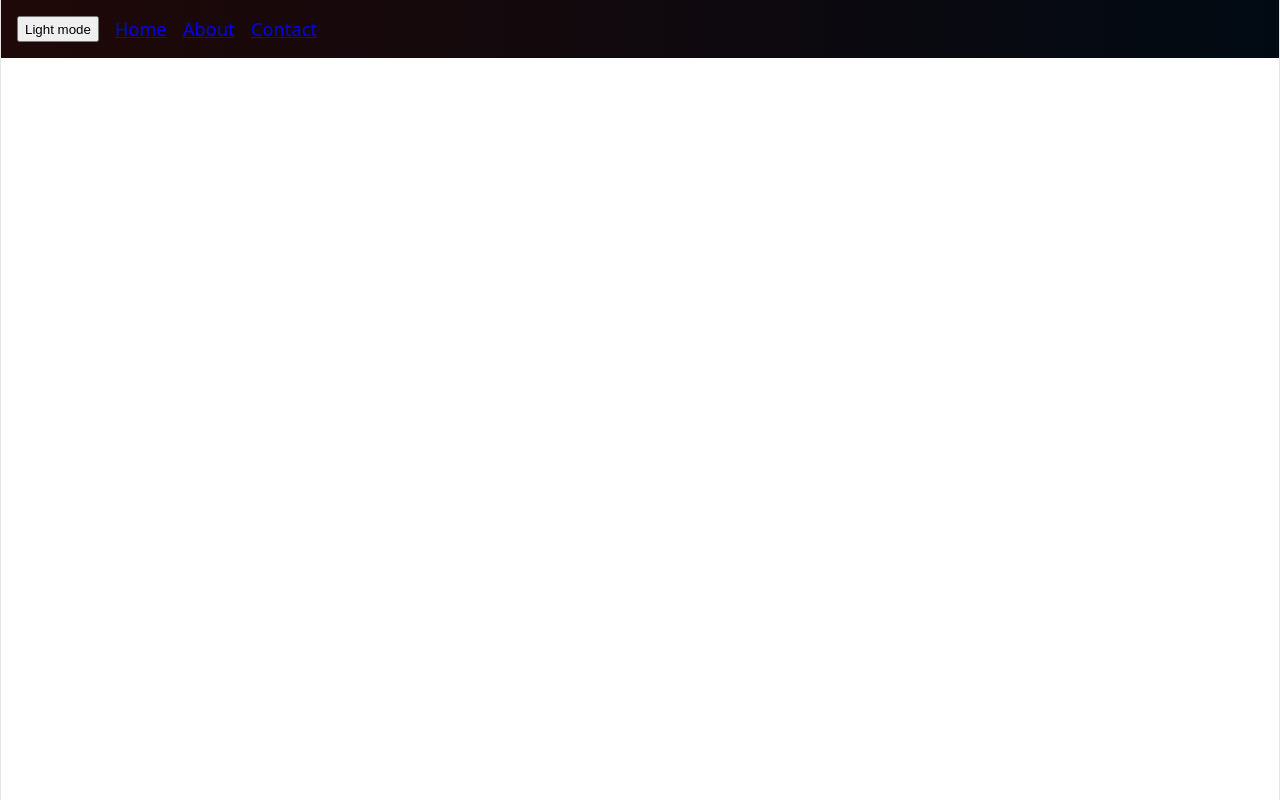
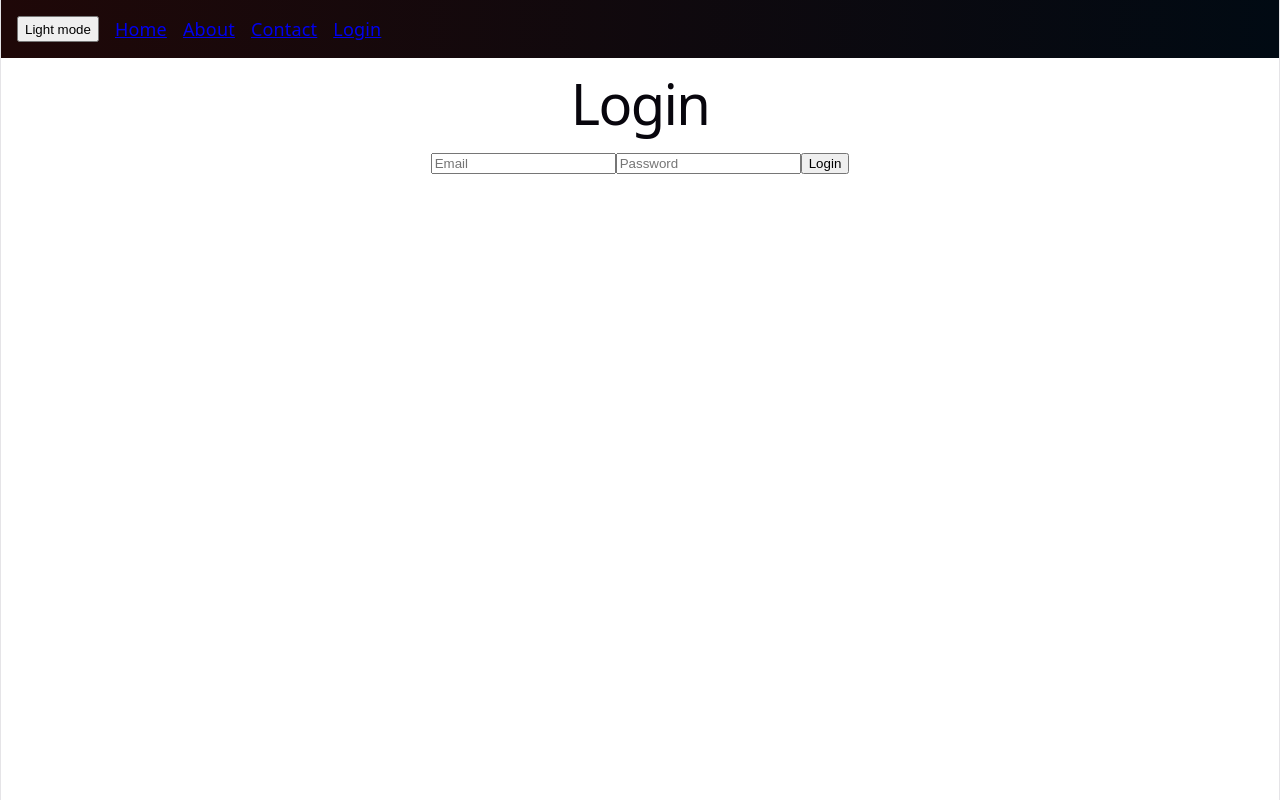
Before and after one commit to w9ne/learningReact, a React (Vite) app: page /login in a window 1280 px wide. Built offline with nearby package versions, Linux system fonts and the light colour scheme.

Commit message:
Add login page and fake API for testing

```diff
--- a/src/App.jsx
+++ b/src/App.jsx
@@ -3,6 +3,7 @@ import Home from './pages/Home';
 import About from './pages/About';
 import Contact from './pages/Contact';
 import Navbar from './components/Navbar';
+import Login from './pages/Login';
 
 function App() {
   return (
@@ -12,6 +13,7 @@ function App() {
         <Route path="/" element={<Home />} />
         <Route path="/about" element={<About />} />
         <Route path="/contact" element={<Contact />} />
+        <Route path="/login" to={Login} element={<Login />} />
       </Routes>
     </BrowserRouter>
   );
--- a/src/components/Navbar.jsx
+++ b/src/components/Navbar.jsx
@@ -19,6 +19,7 @@ export default function Navbar() {
       <Link to="/">Home</Link>
       <Link to="/about">About</Link>
       <Link to="/contact">Contact</Link>
+      <Link to="/login">Login</Link>
     </nav>
   );
 }
--- /dev/null
+++ b/src/pages/Login.jsx
@@ -0,0 +1,64 @@
+import { useState } from 'react';
+
+function Login() {
+
+  const [email, setEmail] = useState('');
+  const [password, setPassword] = useState('');
+  const [error, setError] = useState(null);
+  const [loading, setLoading] = useState(false);
+
+  const handleSubmit = async (e) => {
+    e.preventDefault();
+    setLoading(true);
+    setError(null);
+
+    //fake API
+    try {
+      const res = await fetch('https://dummyjson.com/auth/login', {
+        method: 'POST',
+        headers: { 'Content-Type': 'application/json' },
+        body: JSON.stringify({ username: email, password }),
+    });
+
+      const data = await res.json();
+      console.log('API response:', data);
+
+      if (!res.ok) throw new Error(data.error || 'Login failed');
+
+      //to access token and shot its confirmed
+      localStorage.setItem('token', data.accessToken);
+      console.log('Token saved!');
+
+    } catch (err) {
+      setError(err.message);
+    } finally {
+      setLoading(false);
+    }
+  };
+
+  return (
+    <div>
+      <h1>Login</h1>
+      <form onSubmit={handleSubmit}>
+        <input
+          type="text"
+          placeholder="Email"
+          value={email}
+          onChange={e => setEmail(e.target.value)}
+        />
+        <input
+          type="password"
+          placeholder="Password"
+          value={password}
+          onChange={e => setPassword(e.target.value)}
+        />
+        {error && <p>{error}</p>}
+        <button type="submit" disabled={loading}>
+          {loading ? 'Attempting Login' : 'Login'}
+        </button>
+      </form>
+    </div>
+  );
+}
+
+export default Login;
```
